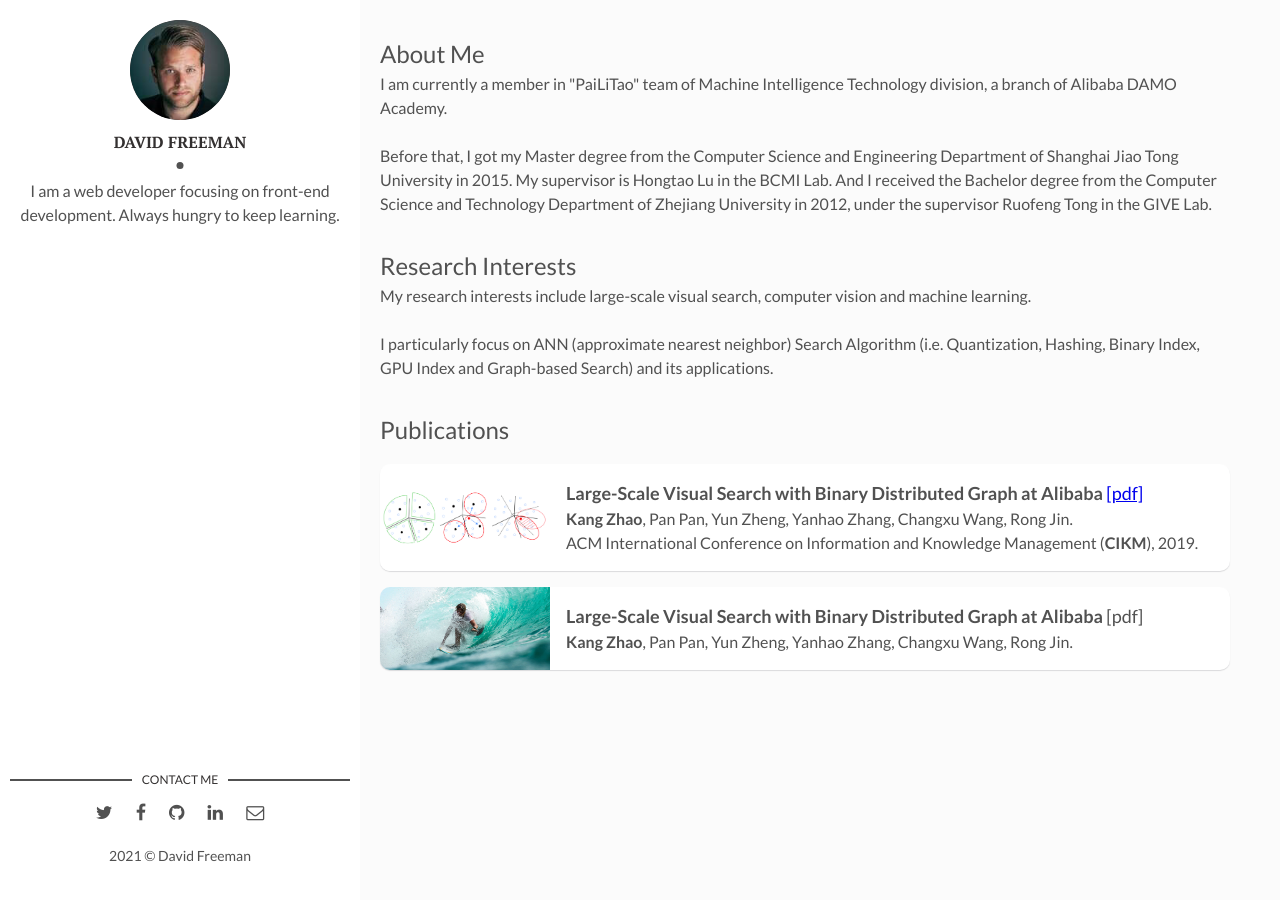
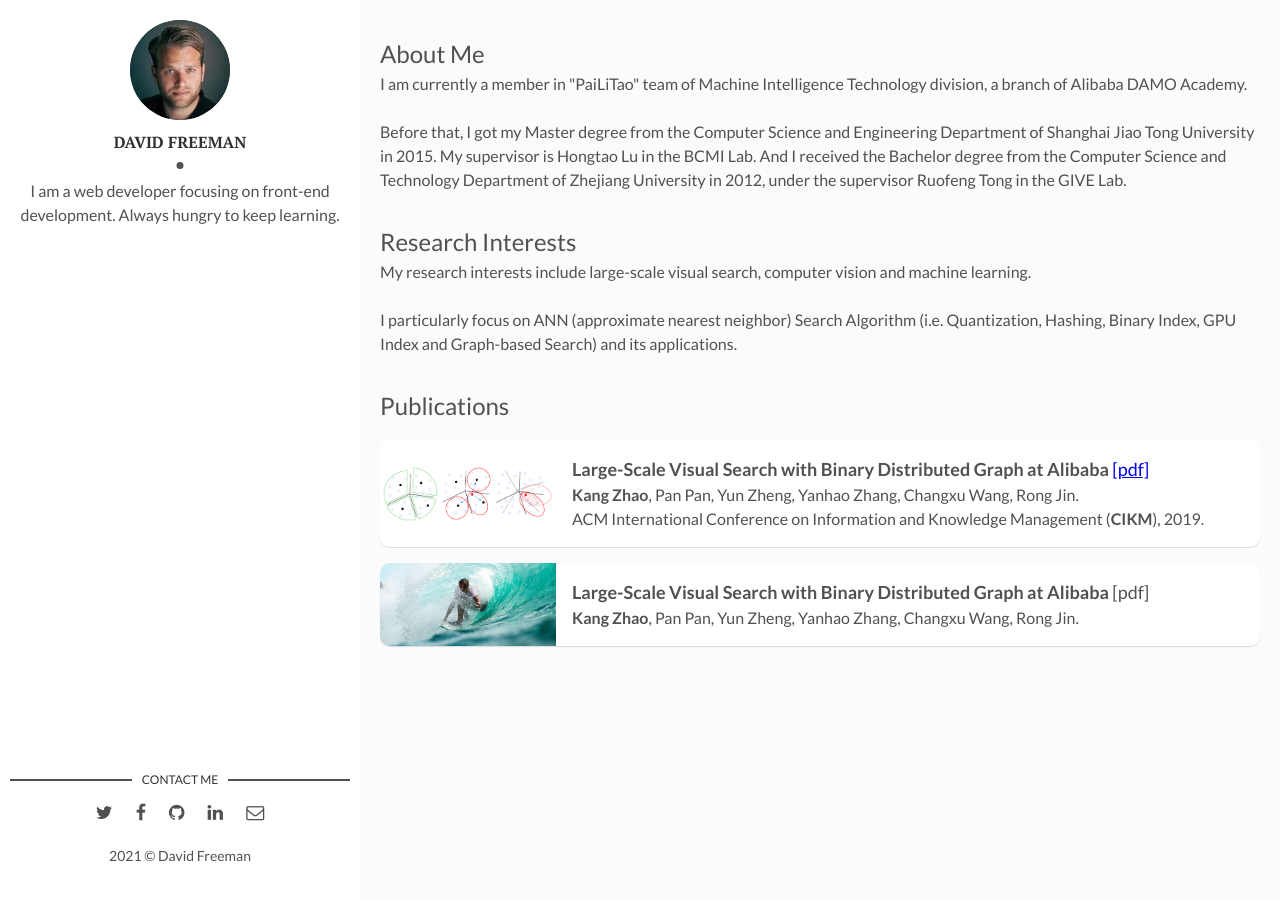
Before and after one commit to kangzhao2/kangzhao2.github.io, a Jekyll site: the page built from index.html, in a window 1280 px wide. Built offline with Jekyll 4.4.1, drawn with Linux system fonts in a browser that asks for light colours; the list of posts is cut into pages by our own code.

Commit message:
Update main.css

```diff
--- a/assets/css/main.css
+++ b/assets/css/main.css
@@ -884,7 +884,7 @@ table tfoot td {
 }
 
 .wrapper {
-  max-width: 1250px;
+  max-width: 1400px;
   position: relative;
 }
 
```
